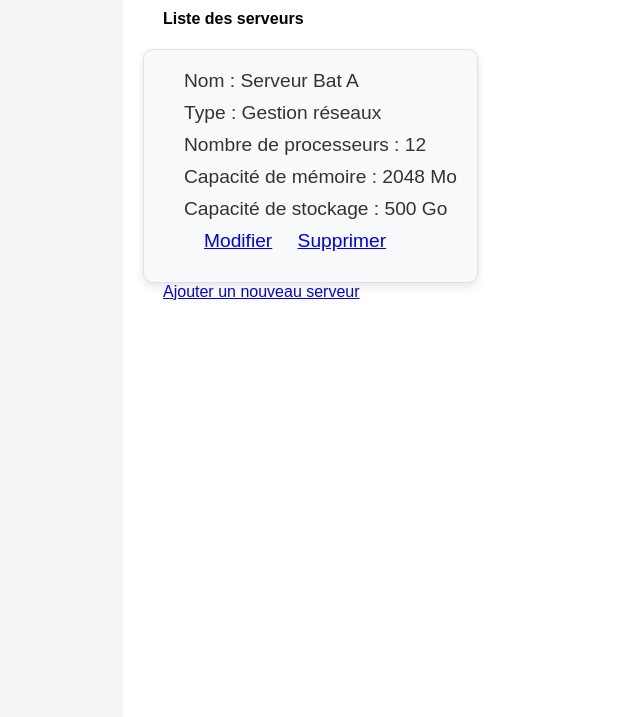
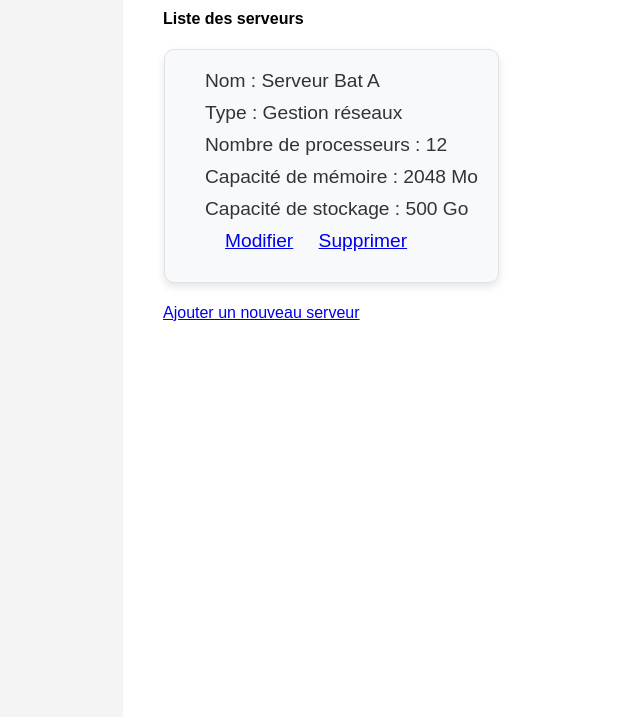
Before and after one commit to LOIC-only-one/AdministrationServer, a Django app: page /servers/ in a window 1280 px wide. Shown: the part 83-800 px from the top of the page, without its empty margins (77-717 px from the left). Run offline with Django 5.2, Linux system fonts and the light colour scheme; data comes from the database, SQL or seed files in the repository.

Commit message:
modified:   admin_serv/servops/static/main.css

```diff
--- a/admin_serv/servops/static/main.css
+++ b/admin_serv/servops/static/main.css
@@ -294,7 +294,7 @@ button:hover {
 }
 
 .service-box {
-    margin-top: 2%;
+    margin: 2%; /* Eh oui Maxence le css cest pas compliqué */
     background-color: #f8f9fa;
     border: 1px solid #dee2e6;
     padding: 20px;
```
